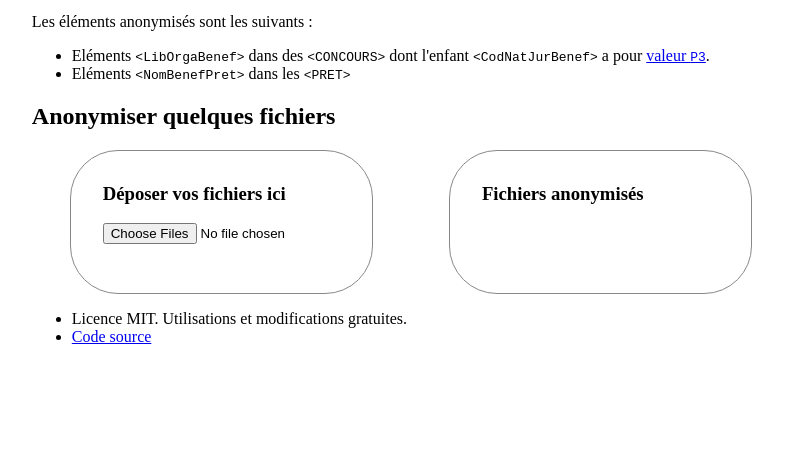
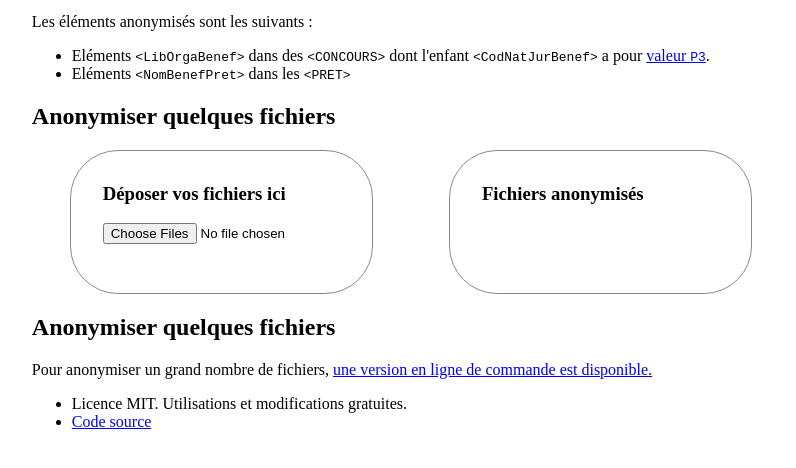
Before and after one commit to dtc-innovation/anonymisation-document-budgetaire, a website with bundled scripts: page index.html in a window 1280 px wide. Shown: the part 156-624 px from the top of the page, without its empty margins (229-1025 px from the left). Built offline with nearby package versions, Linux system fonts and the light colour scheme.

Commit message:
Amélioration de la documentation

```diff
--- a/index.html
+++ b/index.html
@@ -74,6 +74,10 @@
                     <h3>Fichiers anonymisés</h3>
                 </div>
             </div>
+
+            <h2>Anonymiser quelques fichiers</h2>
+
+            <p>Pour anonymiser un grand nombre de fichiers, <a href="https://github.com/dtc-innovation/anonymisation-document-budgetaire/blob/master/README.md#outil-en-ligne-de-commande">une version en ligne de commande est disponible.</a>
         </main>
 
 
```
Also changed, not shown: README.md, 1 other file.
